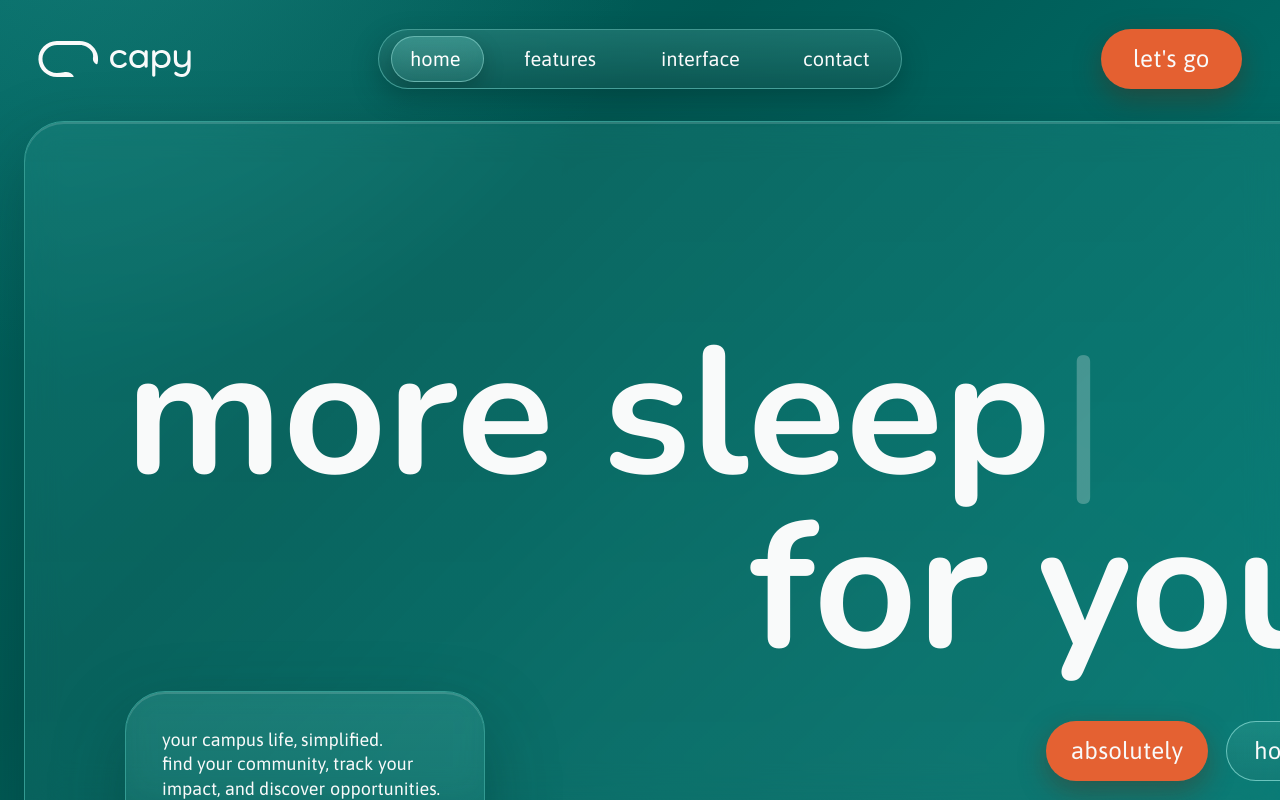
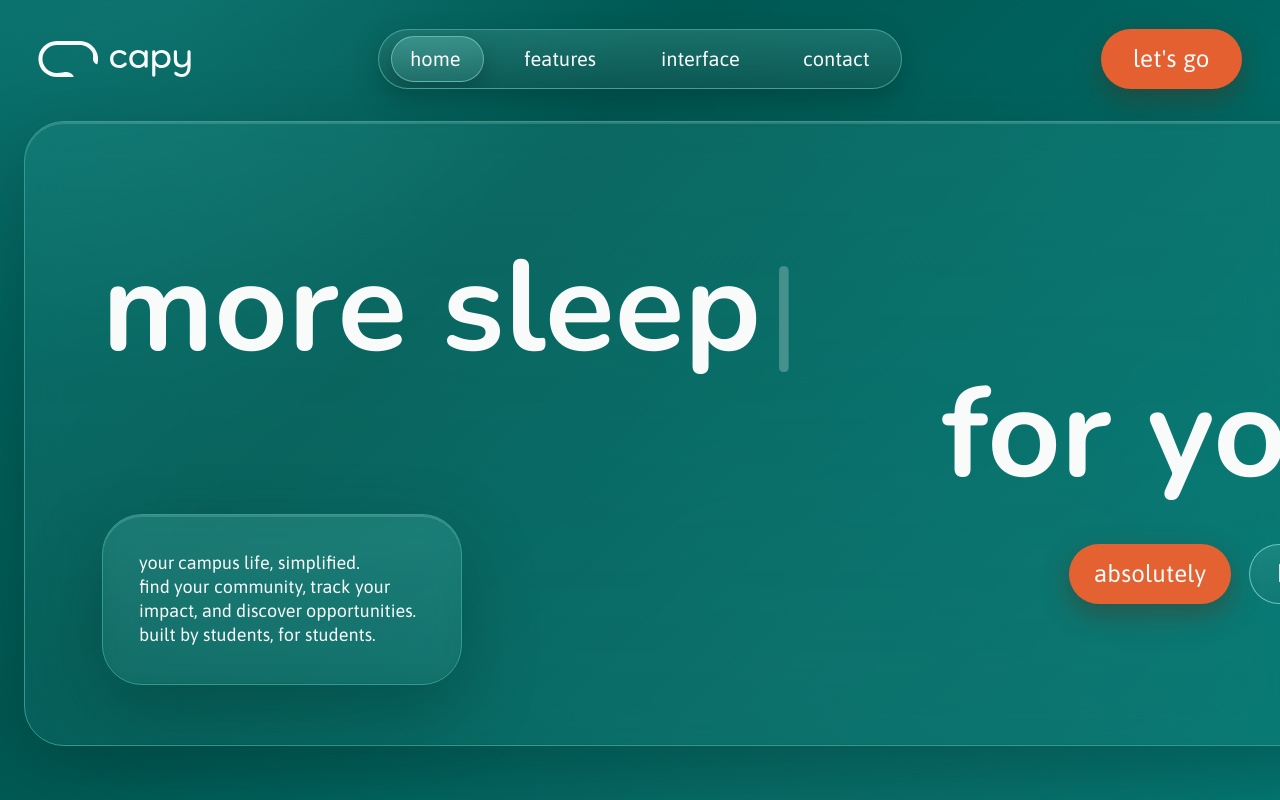
Before and after one commit to CAPY-RPI/lander, a React (Vite) app: page / in a window 1280 px wide. Built offline with nearby package versions, Linux system fonts and the light colour scheme.

Commit message:
improved scaling for smaller screens

```diff
--- a/src/App.css
+++ b/src/App.css
@@ -186,7 +186,8 @@ body.is-exiting .exitOverlay {
 .horizontalScroller {
   position: relative;
   width: 100vw;
-  height: 100svh;
+  height: calc(100svh - clamp(70px, 8vw, 120px));
+  min-height: 100svh;
   overflow-x: auto;
   overflow-y: hidden;
   scrollbar-width: none;
@@ -207,13 +208,14 @@ body.is-exiting .exitOverlay {
   gap: var(--space-24);
   align-items: start;
   width: max-content;
-  height: 100%;
-  min-height: 100%;
+  height: auto;
   padding: 121px var(--space-24) var(--space-24) var(--space-24);
 }
 
 .panel {
-  height: 100%;
+  min-height: auto;
+  height: auto;
+  overflow: visible;
   border-radius: var(--radius-card);
 }
 
@@ -222,7 +224,7 @@ body.is-exiting .exitOverlay {
   border: 1px solid var(--c-surface-border);
   background: linear-gradient(180deg, rgba(56, 171, 162, 0.2), rgba(43, 137, 130, 0.16));
   backdrop-filter: blur(var(--glass-blur));
-  padding: 210px 100px 60px;
+  padding: clamp(100px, 16vh, 210px) clamp(40px, 6vw, 100px) 60px;
   display: flex;
   flex-direction: column;
   align-items: flex-start;
@@ -241,7 +243,7 @@ body.is-exiting .exitOverlay {
   display: grid;
   gap: var(--space-8);
   font-family: var(--font-display);
-  font-size: 180px;
+  font-size: clamp(72px, 10vw, 180px);
   font-weight: 700;
   letter-spacing: 0.2px;
   line-height: 0.92;
@@ -336,30 +338,26 @@ body.is-exiting .exitOverlay {
 .featuresPanel {
   display: grid;
   grid-template-columns: 525px 710px;
-  grid-template-rows: repeat(6, minmax(0, 1fr));
   gap: var(--space-24);
-  height: 100%;
-  overflow: hidden;
 }
 
 .glassCard {
   display: grid;
-  grid-template-rows: auto minmax(0, 1fr) auto;
-  align-self: stretch;
-  height: 100%;
+  grid-template-rows: auto 1fr auto;
   border-radius: var(--radius-card);
   border: 1px solid var(--c-surface-border);
   background: linear-gradient(180deg, rgba(72, 176, 167, 0.24), rgba(44, 132, 126, 0.2));
   box-shadow: var(--glass-shadow);
   backdrop-filter: blur(var(--glass-blur));
-  padding: 42px 30% 42px 42px;
-  min-height: 0;
+
+  padding: clamp(20px, 3vh, 42px) clamp(20px, 8vw, 30%) clamp(20px, 3vh, 42px)
+    clamp(20px, 4vw, 42px);
 }
 
 .glassCard h3 {
   margin: 0;
   color: var(--c-text-light);
-  font: 600 40px/1 var(--font-display);
+  font: 600 clamp(24px, 3vw, 40px)/1 var(--font-display);
   max-width: 90%;
 }
 
@@ -372,7 +370,7 @@ body.is-exiting .exitOverlay {
 
 .glassCardBody {
   align-self: end;
-  padding-top: 32px;
+  padding-top: clamp(12px, 2vh, 32px);
 }
 
 .staggerWords {
@@ -425,7 +423,7 @@ body.is-exiting .exitOverlay {
 .contactPanel {
   width: 1143px;
   border: 1px solid var(--c-surface-border);
-  padding: 232px 131px 78px;
+  padding: clamp(110px, 18vh, 232px) clamp(40px, 6vw, 131px) 78px;
 }
 
 .interfacePanel {
@@ -632,6 +630,30 @@ body.is-exiting .exitOverlay {
 }
 
 @media (max-width: 1200px) {
+  .panelTrack {
+    padding-top: 80px;
+  }
+
+  .featuresPanel {
+    grid-template-columns: 1fr;
+    width: min(90vw, 600px);
+    gap: var(--space-24);
+  }
+
+  .card-col1-row1,
+  .card-col2-row1,
+  .card-col2-row2,
+  .card-col1-row2-span2,
+  .card-col2-row3 {
+    grid-column: auto !important;
+    grid-row: auto !important;
+  }
+
+  .glassCard {
+    padding-right: clamp(20px, 5vw, 42px);
+    min-height: min-content;
+  }
+
   .topNav {
     position: sticky;
     top: 0;
@@ -693,6 +715,7 @@ body.is-exiting .exitOverlay {
   .heroPanel {
     grid-template-columns: 1fr;
     min-height: 838px;
+    padding: clamp(120px, 16vh, 210px) clamp(40px, 6vw, 100px) 60px;
   }
 }
 .counter {
```
